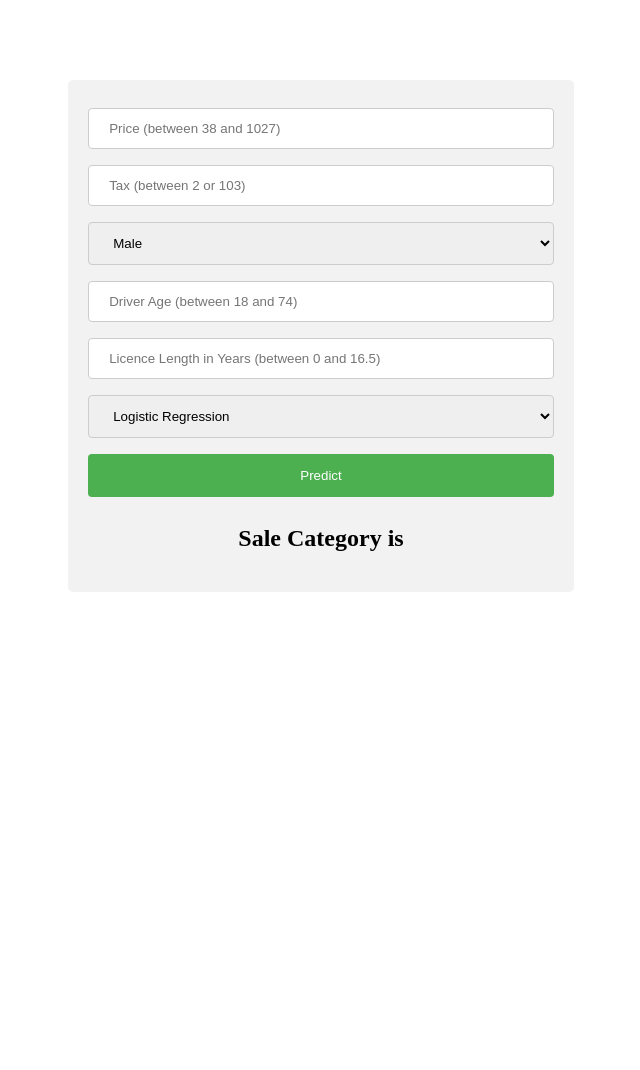
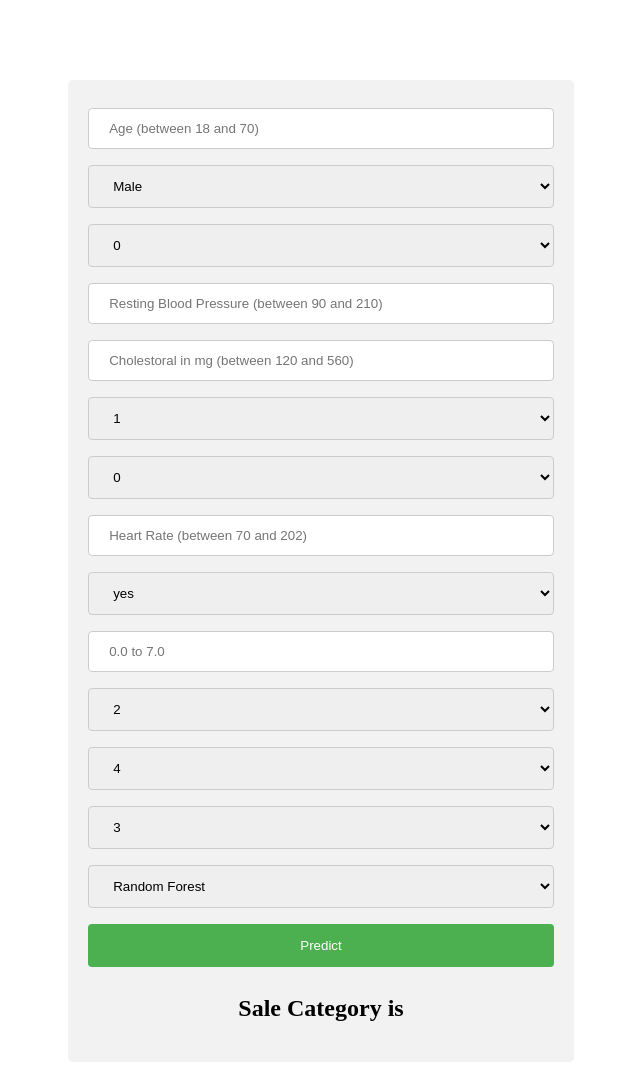
Before and after one commit to mvmorr/dummy, a Flask app: page / in a window 1280 px wide. Shown: the whole page, without its empty margins (319-959 px from the left). Before the commit the page ends 592 px from the top, so only its background shows below. Run offline with Flask 2, Linux system fonts and the light colour scheme; parts of the project's set-up code (start-up, migrations or seed data) failed here and were passed over.

Commit message:
Add files via upload

```diff
--- a/templates/home.html
+++ b/templates/home.html
@@ -45,24 +45,64 @@ div {
 
   <form method="POST">
   <form action="/action_page.php">
-    <label for="price"></label>
-    <input type="number" id="price" name="price" placeholder="Price (between 38 and 1027)" min="38" max="1027" step="0.1" required size="35">
+      <label for="age"></label>
+    <input type="number" id="age" name="age" placeholder="Age (between 18 and 70)" min="20" max="80" step="1" required size="35">
+    <select name="sex">
+        <option value="1">Male</option>
+        <option value="0">Female</option>
+    </select>
+    <select name="chest_pain">
+        <option value="0">0</option>
+        <option value="3">3</option>
+        <option value="2">2</option>
+        <option value="1">1</option>
+    </select>
 
-    <label for="Tax"></label>
-    <input type="number" id="Tax" name="Tax" placeholder="Tax (between 2 or 103)" min="2" max="103" step="0.1" required size="35">
-    <select name="sex">
-      <option value="1">Male </option>
-      <option value="0">Female</option>
-    <label for="Driver_Age"></label>
-    <input type="number" id="Driver_Age" name="Driver_Age" placeholder="Driver Age (between 18 and 74)" min="18" max="74" required>
+      <label for="rest_blood"></label>
+    <input type="number" id="rest_blood" name="rest_blood" placeholder="Resting Blood Pressure (between 90 and 210)" min="90" max="210" step="0.1" required size="35">
+    <label for="chol"></label>
+    <input type="number" id="chol" name="chol" placeholder="Cholestoral in mg (between 120 and 560)" min="120" max="560" step="0.1" required size="35">
 
-    <label for="Licence_Length_Years"></label>
-    <input type="number" id="Licence_Length_Years" name="Licence_Length_Years" placeholder="Licence Length in Years (between 0 and 16.5)" min="-0.3" max="16.5" step="0.1" required>
+      <select name="fasting_blood_sugar">
+        <option value="1">1</option>
+        <option value="0">0</option>
+    </select>
+      <select name="resting_ele">
+        <option value="0">0</option>
+        <option value="1">1</option>
+        <option value="2">2</option>
+    </select>
+    <label for="heart_rate"></label>
+    <input type="number" id="heart_rate" name="heart_rate" placeholder="Heart Rate (between 70 and 202)" min="70" max="202" step="0.1" required size="35">
+    <select name="exercise">
+        <option value="1">yes</option>
+        <option value="0">no</option>
+    </select>
+      <label for="blood"></label>
+      <input type="number" id="blood" name="blood" placeholder="0.0 to 7.0" step="0.01" min="0" max="10" required size="35">
+    <select name="slope">
+        <option value="2">2</option>
+        <option value="1">1</option>
+        <option value="0">0</option>
+    </select>
+      <select name="flourosopy">
+        <option value="4">4</option>
+        <option value="3">3</option>
+        <option value="2">2</option>
+        <option value="1">1</option>
+        <option value="0">0</option>
+    </select>
+      <select name="detect">
+        <option value="3">3</option>
+        <option value="2">2</option>
+        <option value="1">1</option>
+        <option value="0">0</option>
+    </select>
+
+
 
     <select name="req_model">
-    <option value="Logistic">Logistic Regression</option>
     <option value="RandomForest">Random Forest</option>
-    <option value="SVM">SVM</option>
   </select>
 
 
```
